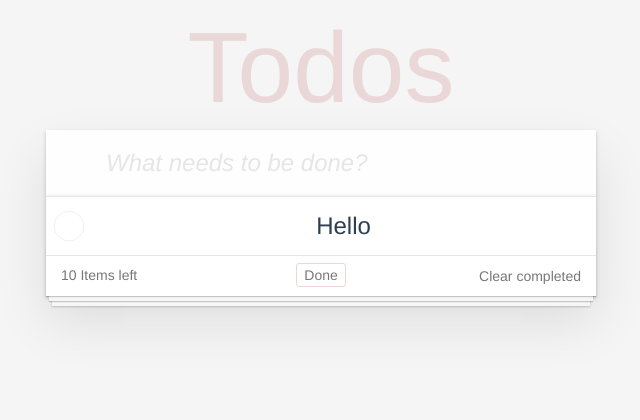
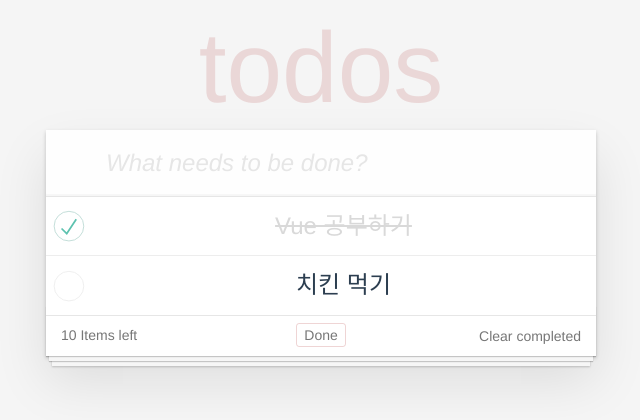
Before and after one commit to commin-pg/front-vue-fw, a Vue app: page /error in a window 1280 px wide. Shown: the top 420 px of the page, without its empty margins (319-959 px from the left). Built offline with nearby package versions, Linux system fonts and the light colour scheme.

Commit message:
todo - create

```diff
--- a/src/App.vue
+++ b/src/App.vue
@@ -2,8 +2,8 @@
   <div id="app">
     <!-- <router-view /> -->
     <section class="todoapp">
-      <Header />
-      <Todo />
+      <Header @insertTodo="insertTodo" />
+      <Todo v-bind:todos="todos" />
       <Footer />
     </section>
   </div>
@@ -22,6 +22,34 @@ export default {
     Todo,
     Footer,
   },
+  data() {
+    return {
+      todos: [
+        {
+          id: new Date(),
+          text: "Vue 공부하기",
+          isDone: true,
+        },
+        {
+          id: new Date() + 1,
+          text: "치킨 먹기",
+          isDone: false,
+        },
+      ],
+    };
+  },
+  methods: {
+    insertTodo(text) {
+      this.todos = [
+        ...this.todos,
+        {
+          id: new Date().getTime(),
+          text,
+          isDone: false,
+        },
+      ];
+    },
+  },
 };
 </script>
 
--- a/src/components/Header.vue
+++ b/src/components/Header.vue
@@ -1,16 +1,37 @@
-<template >
+<template>
   <header class="header">
-    <h1>Todos</h1>
+    <h1>todos</h1>
     <input
       class="new-todo"
       autofocus
-      autocomplate="off"
+      autocomplete="off"
       placeholder="What needs to be done?"
+      v-model="text"
+      @keypress="handleTodo"
     />
+    <!-- @ = v-on -->
   </header>
 </template>
+
 <script>
-export default {};
+export default {
+  date() {
+    return {
+      text: "",
+    };
+  },
+  methods: {
+    handleTodo({ keyCode }) {
+      const { text } = this;
+      console.log(this, keyCode);
+
+      if (keyCode === 13 && text !== "") {
+        this.$emit("insertTodo", text);
+        this.text = "";
+      }
+    },
+  },
+};
 </script>
 <style scoped>
 h1 {
--- a/src/components/Todo.vue
+++ b/src/components/Todo.vue
@@ -1,10 +1,14 @@
 <template>
   <section class="main">
     <ul class="todo-list">
-      <li class="todo">
+      <li
+        :class="{ todo: true, completed: todo.isDone }"
+        v-for="(todo, idx) in todos"
+        :key="idx"
+      >
         <div class="view">
-          <input class="toggle" type="checkbox" />
-          <label>Hello</label>
+          <input class="toggle" type="checkbox" :checked="todo.isDone" />
+          <label>{{ todo.text }}</label>
           <button class="destroy"></button>
         </div>
         <input class="edit" type="text" />
@@ -13,7 +17,14 @@
   </section>
 </template>
 <script>
-export default {};
+export default {
+  props: {
+    todos: {
+      type: Array,
+      default: () => [],
+    },
+  },
+};
 </script>
 <style >
 .main {
```
